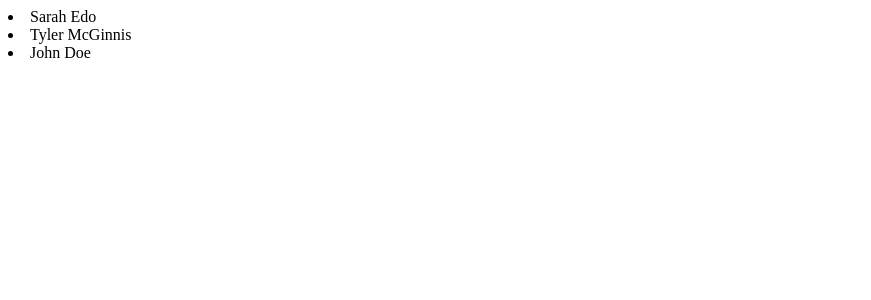
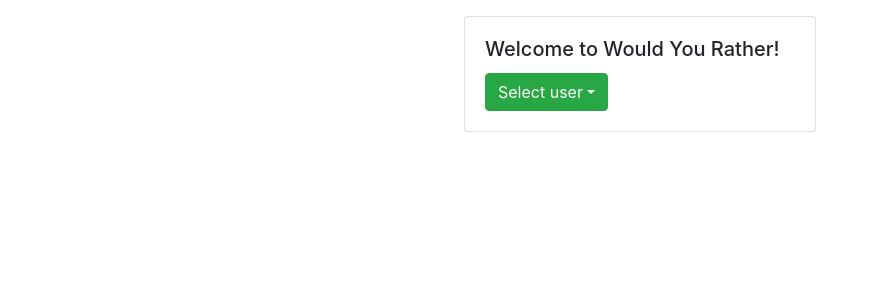
Before and after one commit to tetiana-horobets/nd-would-you-rather, a React (Create React App) app: page /signin in a window 1280 px wide. Shown: the top 300 px of the page, without its empty margins (0-871 px from the left). Built offline with nearby package versions, Linux system fonts and the light colour scheme.

Commit message:
Format signin page

```diff
--- a/package.json
+++ b/package.json
@@ -6,7 +6,9 @@
     "@testing-library/jest-dom": "^4.2.4",
     "@testing-library/react": "^9.3.2",
     "@testing-library/user-event": "^7.1.2",
+    "bootstrap": "^4.4.1",
     "react": "^16.13.1",
+    "react-bootstrap": "^1.0.1",
     "react-dom": "^16.13.1",
     "react-redux": "^7.2.0",
     "react-router-dom": "^5.1.2",
--- a/src/App.js
+++ b/src/App.js
@@ -7,6 +7,7 @@ import SigninPage from './SigninPage.js';
 import LogoutPage from './LogoutPage.js';
 import QuestionPage from './QuestionPage.js';
 import NewQuestion from './NewQuestion.js';
+import 'bootstrap/dist/css/bootstrap.min.css';
 
 import {
   BrowserRouter as Router,
--- a/src/SigninPage.js
+++ b/src/SigninPage.js
@@ -2,6 +2,9 @@ import React from 'react';
 import {selectUser} from './store/ActionCreators.js';
 import {Redirect} from "react-router-dom";
 import { connect } from 'react-redux';
+import Container from 'react-bootstrap/Container'
+import Card from 'react-bootstrap/Card'
+import Dropdown from 'react-bootstrap/Dropdown'
 
 class SigninPage extends React.Component {
 
@@ -13,8 +16,24 @@ class SigninPage extends React.Component {
     if (this.props.selectedUser) {
       return <Redirect to={'/'}/>
     }
-    const users = Object.entries(this.props.users).map(entry => <li key={entry[1].id} onClick={() => this.selectUser(entry[1].id)}>{entry[1].name}</li>);
-    return <div>{users}</div>
+    const users = Object.entries(this.props.users)
+      .map(entry => <Dropdown.Item key={entry[1].id} onClick={() => this.selectUser(entry[1].id)}>{entry[1].name}</Dropdown.Item>);
+    //return <div>{users}</div>
+    return <Container>
+      <Card style={{ width: '22rem', margin: '1em auto'}}>
+        <Card.Body>
+          <Card.Title>Welcome to Would You Rather!</Card.Title>
+          <Card.Text>
+            <Dropdown>
+              <Dropdown.Toggle variant="success" id="dropdown-basic">
+                Select user
+              </Dropdown.Toggle>
+              <Dropdown.Menu>{users}</Dropdown.Menu>
+            </Dropdown>
+          </Card.Text>
+        </Card.Body>
+      </Card>
+    </Container>
   }
 }
 
```
Also changed, not shown: 1 other file (tests, documents, lock files or other folders).
